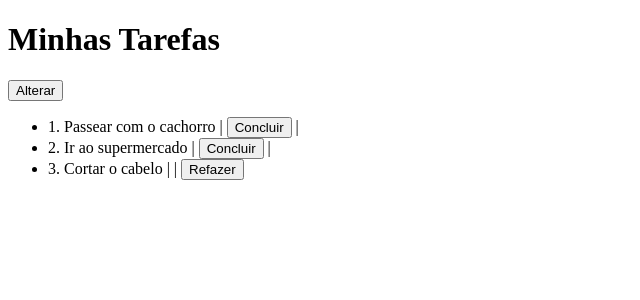
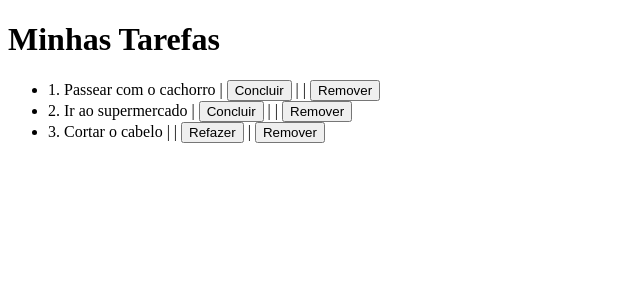
Before and after one commit to tarcisioribeiro-zz/Angular, an Angular app in the folder todo/: page / in a window 1280 px wide. Shown: the top 300 px of the page, without its empty margins (0-640 px from the left). Built offline with nearby package versions, Linux system fonts and the light colour scheme.

Commit message:
Removendo um Item.

```diff
--- a/todo/src/app/app.component.html
+++ b/todo/src/app/app.component.html
@@ -1,9 +1,9 @@
 <h1>{{ title }}</h1>
-<button (click)="alteraTexto()">Alterar</button>
 <ul>
     <li *ngFor="let todo of todos ">
         {{todo.id}}. {{todo.title}} |
         <button *ngIf="!todo.done">Concluir</button> |
-        <button *ngIf="todo.done">Refazer</button>
+        <button *ngIf="todo.done">Refazer</button> |
+        <button (click)="remove(todo)">Remover</button>
     </li>
 </ul>
--- a/todo/src/app/app.component.ts
+++ b/todo/src/app/app.component.ts
@@ -16,7 +16,18 @@
     this.todos.push(new Todo(3, 'Cortar o cabelo', true));
   }
 
-  alteraTexto(){
-    this.title  = 'Teste';
+  remove(todo: Todo){
+    const index = this.todos.indexOf(todo);
+    if (index !== -1) {
+      this.todos.splice(index, 1);
+    }
+  }
+
+  markAsDone(){
+
+  }
+
+  markAsUndone(){
+
   }
 }
```
